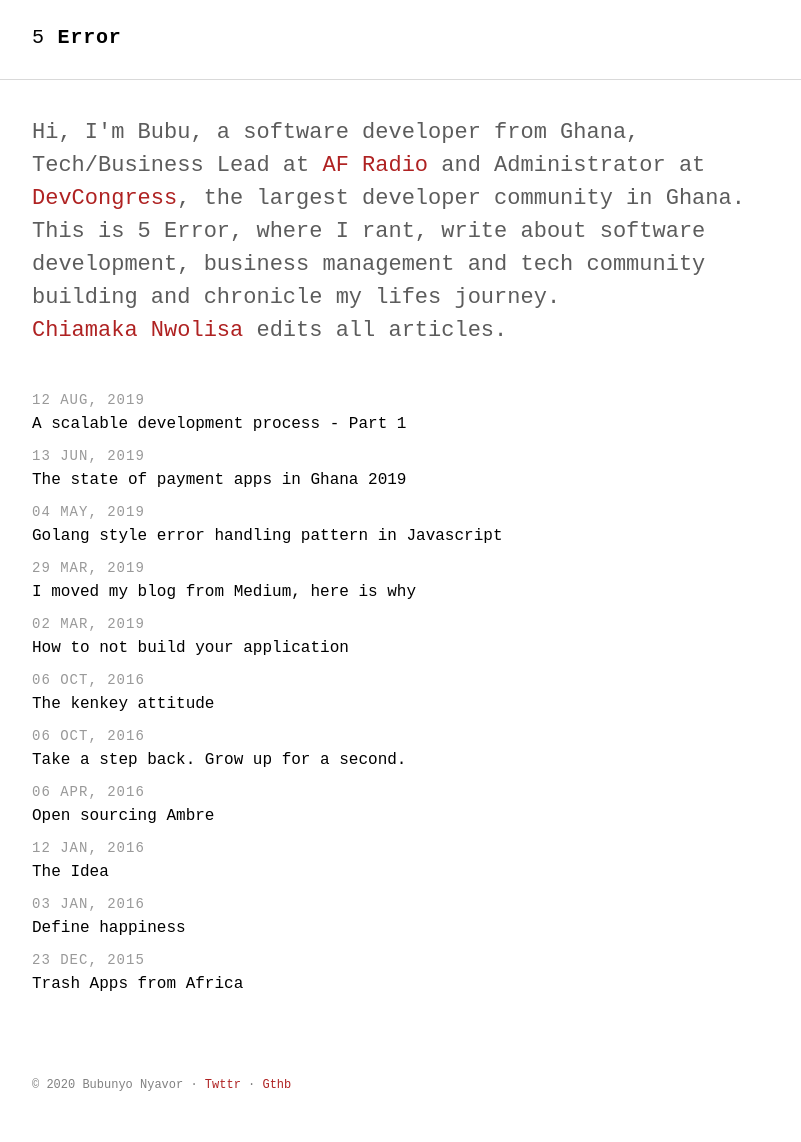
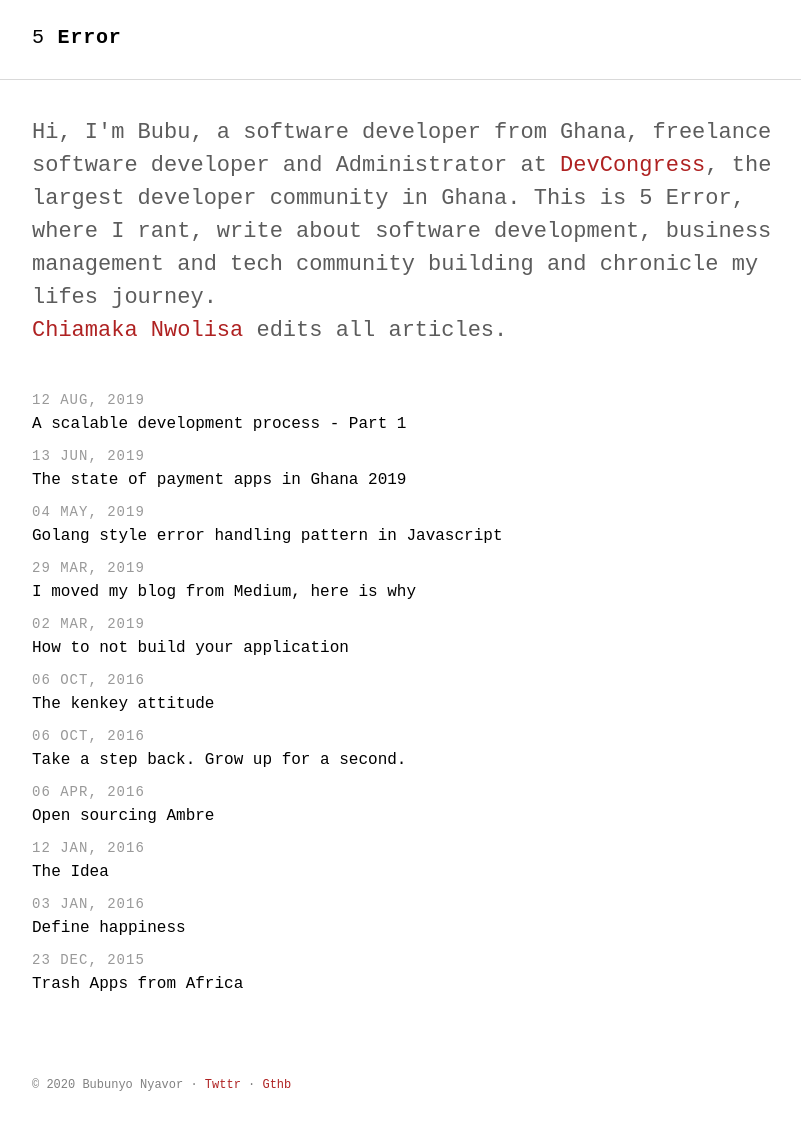
Before and after one commit to bubunyo/bubunyo.github.io, a Jekyll site: the page built from index.html, in a window 1280 px wide. Shown: the whole page, without its empty margins (232-1033 px from the left). Built offline with Jekyll 4.4.1, drawn with Linux system fonts in a browser that asks for light colours; some web fonts are replaced.

Commit message:
Updates.

```diff
--- a/_includes/intro.html
+++ b/_includes/intro.html
@@ -1,8 +1,7 @@
 <section class="intro">
   <div class="container">
     <p class="lead">
-        Hi, I'm Bubu, a software developer from Ghana, Tech/Business Lead at <a href="https://www.afradio.co">AF Radio</a>
-        and Administrator at <a href="http://www.devcongress.org">DevCongress</a>, the largest developer community in Ghana.
+        Hi, I'm Bubu, a software developer from Ghana, freelance software developer and Administrator at <a href="http://www.devcongress.org">DevCongress</a>, the largest developer community in Ghana.
         This is 5 Error, where I rant, write about software development, business management and tech community building and
         chronicle my lifes journey.
         <br/>
```
